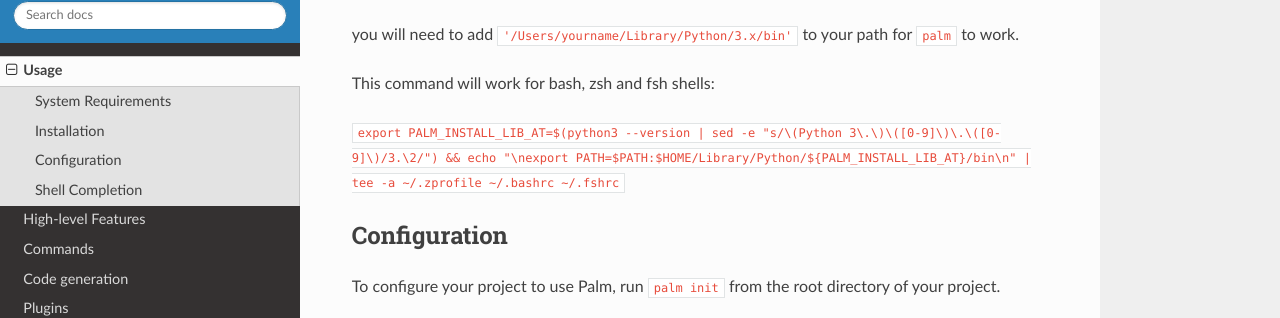
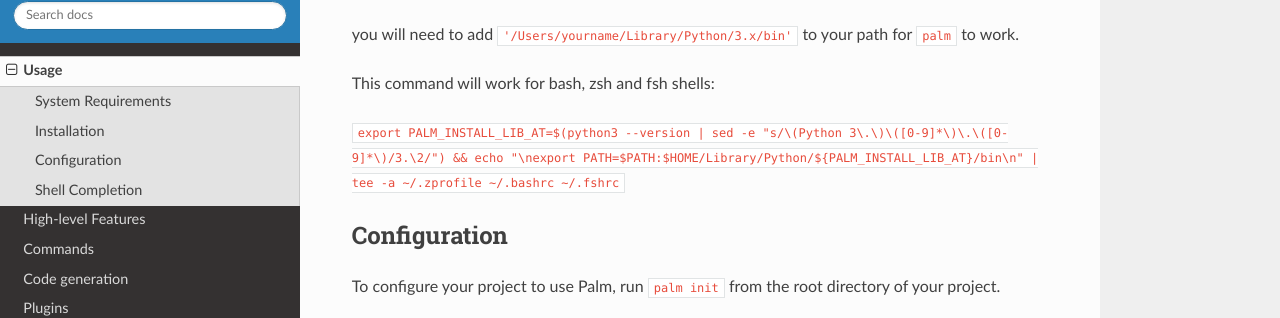
Before and after one commit to palmetto/palm-cli, a Sphinx documentation site: the page built from docs/source/usage.rst, in a window 1280 px wide and 900 px high, scrolled down 1059 px. Shown: the part 134-452 px from the top of the window. Built offline with Sphinx 7.4.7 and the Read the Docs theme 2.0.0, drawn with Linux system fonts in a browser that asks for light colours.

Commit message:
I think this does it?

```diff
--- a/docs/source/usage.rst
+++ b/docs/source/usage.rst
@@ -63,7 +63,7 @@
 
 This command will work for bash, zsh and fsh shells:
 
-``export PALM_INSTALL_LIB_AT=$(python3 --version | sed -e "s/\(Python 3\.\)\([0-9]\)\.\([0-9]\)/3.\2/") && echo "\nexport PATH=$PATH:$HOME/Library/Python/${PALM_INSTALL_LIB_AT}/bin\n" | tee -a ~/.zprofile ~/.bashrc ~/.fshrc``
+``export PALM_INSTALL_LIB_AT=$(python3 --version | sed -e "s/\(Python 3\.\)\([0-9]*\)\.\([0-9]*\)/3.\2/") && echo "\nexport PATH=$PATH:$HOME/Library/Python/${PALM_INSTALL_LIB_AT}/bin\n" | tee -a ~/.zprofile ~/.bashrc ~/.fshrc``
 
 
 Configuration
```
